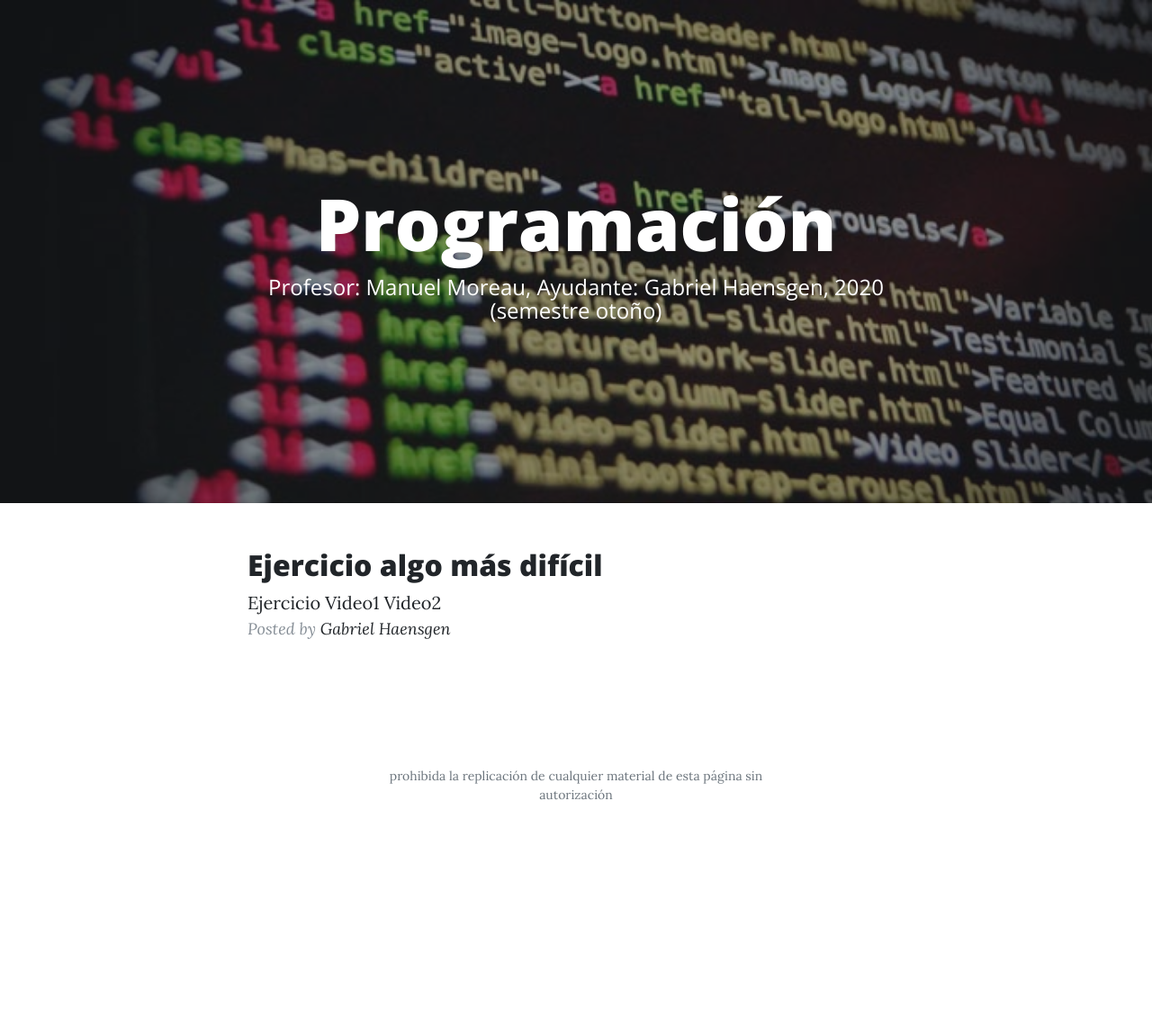
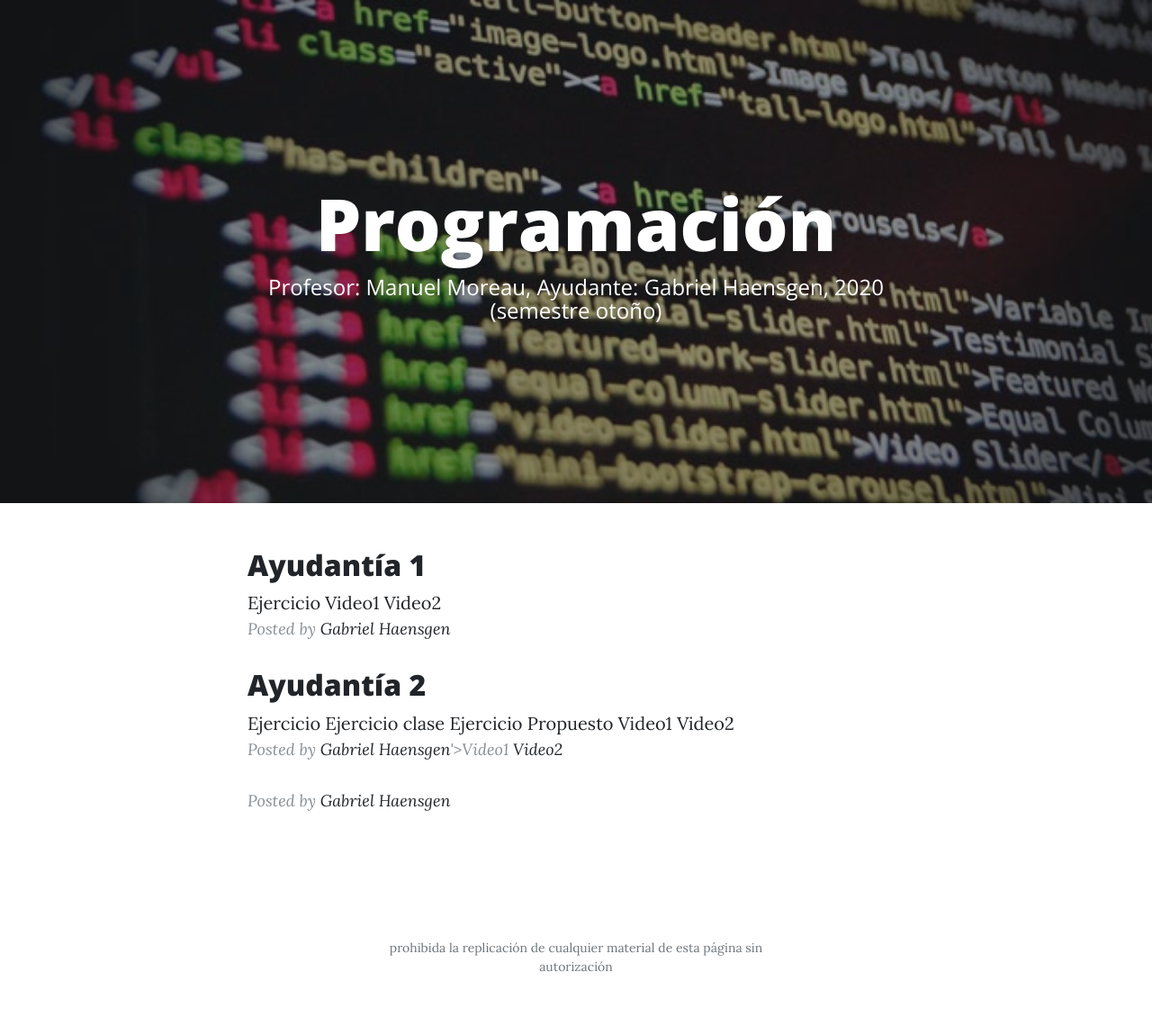
Before and after one commit to Haensgen/programacion, a website: page index.html in a window 1280 px wide. Shown: the whole page at 90% size. Before the commit the page ends 959 px from the top, so only its background shows below. Drawn offline with nearby package versions, Linux system fonts and the light colour scheme.

Commit message:
Update index.html

```diff
--- a/index.html
+++ b/index.html
@@ -62,10 +62,27 @@
 
 
             <h2 class="post-title">
-             Ejercicio algo más difícil
+             Ayudantía 1
             </h2>
              <a href='ayudantias/Ejercicioayudantia.xlsx'>Ejercicio</a>
              <a href='https://youtu.be/yimhtir5HP4'>Video1</a>
+             <a href='https://youtu.be/95c4nhW_UAE'>Video2</a>
+         <p class="post-meta">Posted by
+            <a href="https://haensgen.github.io">Gabriel Haensgen</a>
+
+                   <h2 class="post-title">
+            Ayudantía 2
+            </h2>
+             <a href='ayudantias/Ejercicioayudantia.xlsx'>Ejercicio</a>
+             <a href='        <h2 class="post-title">
+             Ejercicio algo más difícil
+            </h2>
+             <a href='ayudantias/Ejercicios_Clase04_Solución.xlsx'>Ejercicio clase</a>
+             <a href='ayudantias/Ejercicios Propuestos Clase 04.xlsx'>Ejercicio Propuesto</a>
+             <a href='https://youtu.be/yimhtir5HP4'>Video1</a>
+             <a href=''>Video2</a>
+         <p class="post-meta">Posted by
+            <a href="https://haensgen.github.io">Gabriel Haensgen</a>'>Video1</a>
              <a href='https://youtu.be/95c4nhW_UAE'>Video2</a>
          <p class="post-meta">Posted by
             <a href="https://haensgen.github.io">Gabriel Haensgen</a>
```
